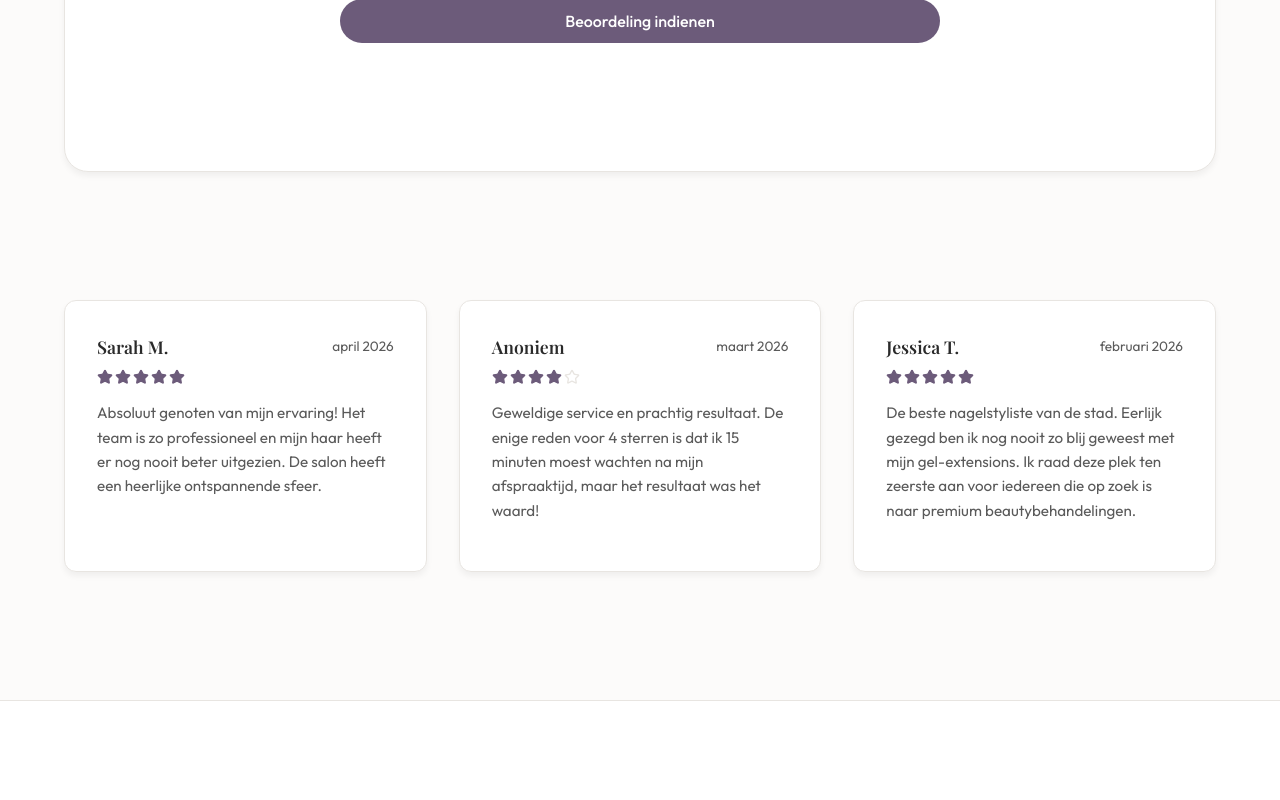
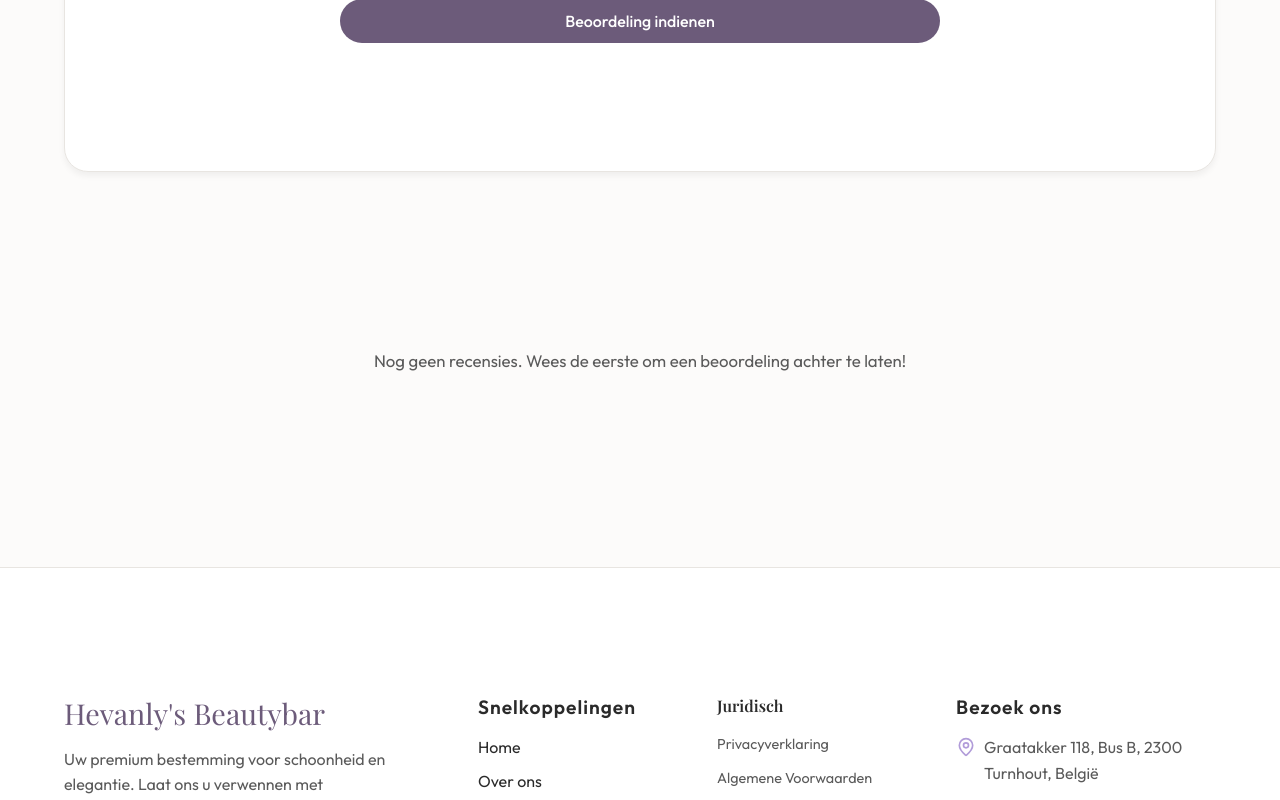
Before and after one commit to r1092656/hevanly-s, a React (Vite) app: page /reviews in a window 1280 px wide. Shown: the part 1166-1966 px from the top of the page. Built offline with nearby package versions, Linux system fonts and the light colour scheme; a web font is replaced by a local one.

Commit message:
Remove placeholder reviews, show empty state

```diff
--- a/src/pages/Reviews.css
+++ b/src/pages/Reviews.css
@@ -1,6 +1,14 @@
 .reviews-page {
   padding-top: calc(var(--header-height) + var(--spacing-xl));
   min-height: 100vh;
+}
+
+.reviews-empty {
+  text-align: center;
+  padding: 3rem 1rem;
+  color: var(--color-text-light);
+  font-size: 1.05rem;
+  margin-top: var(--spacing-xl);
 }
 
 .reviews-grid {
--- a/src/pages/Reviews.jsx
+++ b/src/pages/Reviews.jsx
@@ -6,11 +6,7 @@ import './Reviews.css';
 // Basic vulgarity filter mapping
 const BLOCKED_WORDS = ['haat', 'lelijk', 'verschrikkelijk', 'vies', 'shit', 'kut', 'hoer'];
 
-const INITIAL_REVIEWS = [
-  { id: 1, author: 'Sarah M.', date: 'april 2026', stars: 5, content: 'Absoluut genoten van mijn ervaring! Het team is zo professioneel en mijn haar heeft er nog nooit beter uitgezien. De salon heeft een heerlijke ontspannende sfeer.' },
-  { id: 2, author: 'Anoniem', date: 'maart 2026', stars: 4, content: 'Geweldige service en prachtig resultaat. De enige reden voor 4 sterren is dat ik 15 minuten moest wachten na mijn afspraaktijd, maar het resultaat was het waard!' },
-  { id: 3, author: 'Jessica T.', date: 'februari 2026', stars: 5, content: 'De beste nagelstyliste van de stad. Eerlijk gezegd ben ik nog nooit zo blij geweest met mijn gel-extensions. Ik raad deze plek ten zeerste aan voor iedereen die op zoek is naar premium beautybehandelingen.' }
-];
+const INITIAL_REVIEWS = [];
 
 const Reviews = () => {
   const [reviews, setReviews] = useState([]);
@@ -24,14 +20,16 @@ const Reviews = () => {
   const [gdprChecked, setGdprChecked] = useState(false);
   const [error, setError] = useState('');
 
-  // Load reviews on mount
+  // Load reviews on mount — v2 clears old placeholder data
   useEffect(() => {
+    const version = localStorage.getItem('reviews_version');
+    if (version !== 'v2') {
+      localStorage.setItem('reviews_version', 'v2');
+      localStorage.removeItem('hevanlys_reviews');
+      setReviews([]);
+    } else {
       const savedReviews = localStorage.getItem('hevanlys_reviews');
-    if (savedReviews) {
-      setReviews(JSON.parse(savedReviews));
-    } else {
-      setReviews(INITIAL_REVIEWS);
-      localStorage.setItem('hevanlys_reviews', JSON.stringify(INITIAL_REVIEWS));
+      setReviews(savedReviews ? JSON.parse(savedReviews) : []);
     }
   }, []);
 
@@ -175,6 +173,11 @@ const Reviews = () => {
             </form>
           </div>
 
+          {reviews.length === 0 ? (
+            <div className="reviews-empty">
+              <p>Nog geen recensies. Wees de eerste om een beoordeling achter te laten!</p>
+            </div>
+          ) : (
             <div className="reviews-grid">
               {reviews.map(review => (
                 <div key={review.id} className="review-card">
@@ -196,6 +199,7 @@ const Reviews = () => {
                 </div>
               ))}
             </div>
+          )}
 
         </div>
       </section>
```
Lines whose indentation alone changed are shown as unchanged.
